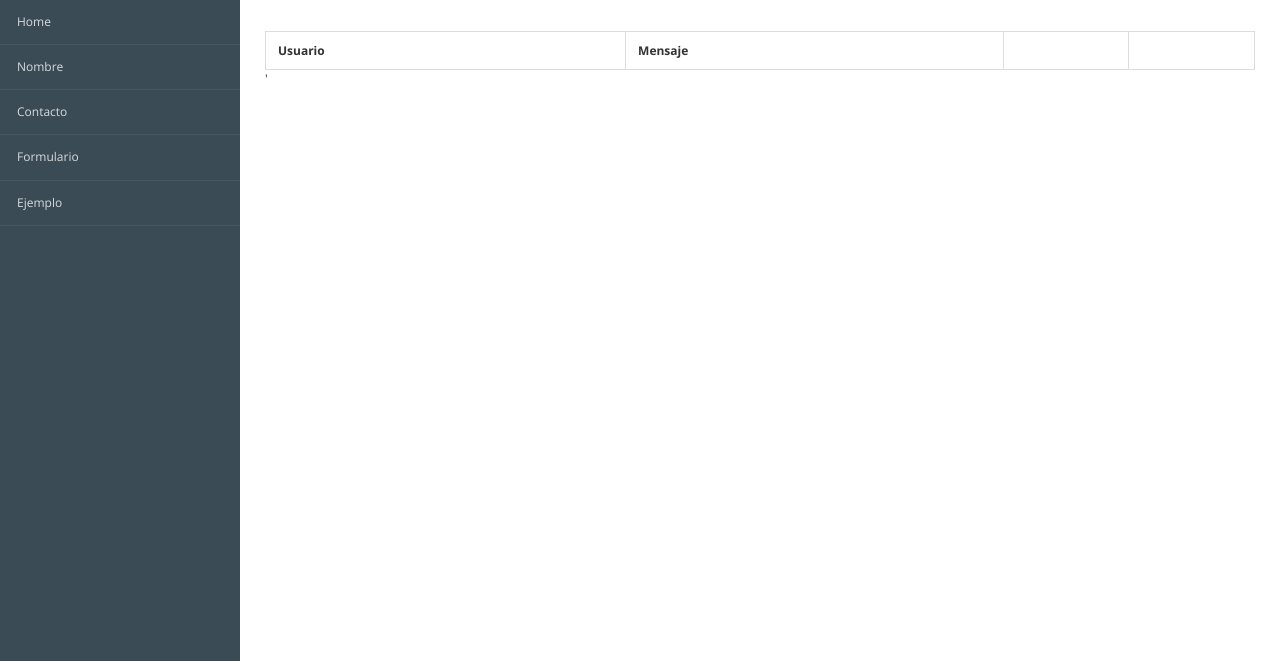
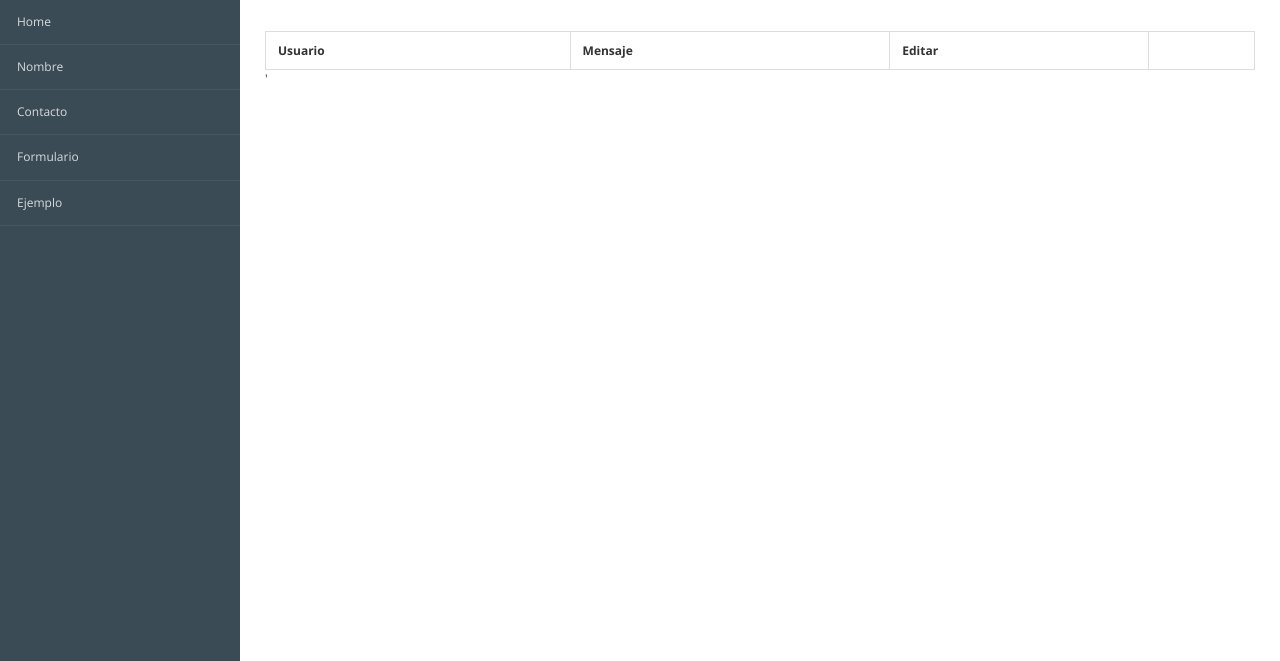
Before and after one commit to Hectorm212/proyecto-django, a Django app: template prueba/registros/templates/registros/consultaContacto.html in a window 1280 px wide. Shown: the part 139-800 px from the top of the page. Run offline with Django 5.2, Linux system fonts and the light colour scheme; the template is opened without the code that fills it, so the values that code supplies are empty; some libraries are stand-ins or nearby versions.

Commit message:
Trabjando con templates-editar

```diff
--- a/prueba/registros/templates/registros/consultaContacto.html
+++ b/prueba/registros/templates/registros/consultaContacto.html
@@ -26,7 +26,7 @@
 				<tr>
 					<th>Usuario</th>
 					<th>Mensaje</th>
-					<th></th>
+					<th>Editar</th>
 					<th></th>
 				</tr>
 			</thead>
```
